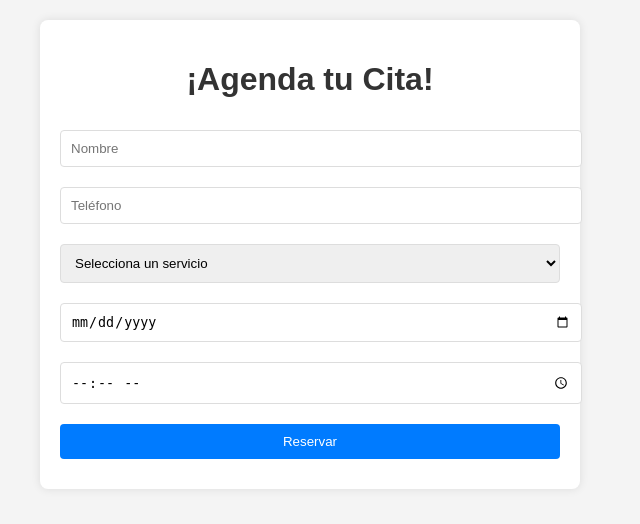
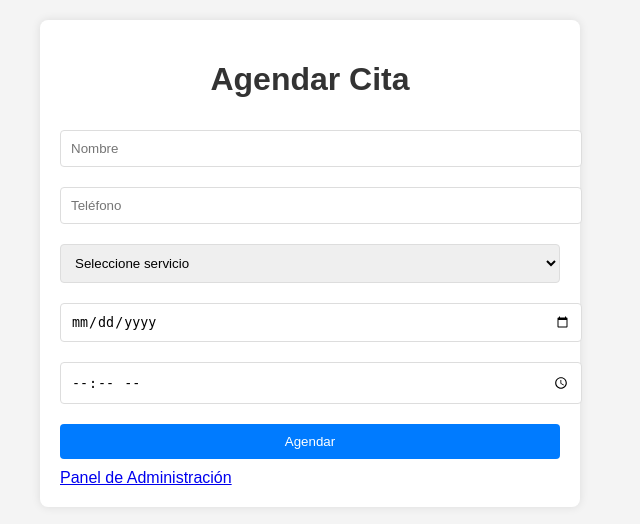
Before and after one commit to adaintel/barberia-citas, a Flask app: page / in a window 1280 px wide. Shown: the top 524 px of the page, without its empty margins (330-970 px from the left). Run offline with Flask 3, Linux system fonts and the light colour scheme; some libraries are stand-ins or nearby versions.

Commit message:
Update index.html
agregar lineas

```diff
--- a/templates/index.html
+++ b/templates/index.html
@@ -1,27 +1,25 @@
 <!DOCTYPE html>
-<html lang="es">
+<html>
 <head>
-    <meta charset="UTF-8">
-    <meta name="viewport" content="width=device-width, initial-scale=1.0">
-    <title>Reserva tu Cita - Barbería XYZ</title>
+    <title>Agendar Cita</title>
     <link rel="stylesheet" href="/static/style.css">
 </head>
 <body>
     <div class="container">
-        <h1>¡Agenda tu Cita!</h1>
+        <h1>Agendar Cita</h1>
         <form action="/agendar" method="POST">
             <input type="text" name="nombre" placeholder="Nombre" required>
             <input type="tel" name="telefono" placeholder="Teléfono" required>
             <select name="servicio" required>
-                <option value="" disabled selected>Selecciona un servicio</option>
-                <option value="Corte de pelo">Corte de pelo</option>
+                <option value="">Seleccione servicio</option>
+                <option value="Corte">Corte</option>
                 <option value="Barba">Barba</option>
-                <option value="Corte + Barba">Corte + Barba</option>
             </select>
             <input type="date" name="fecha" required>
             <input type="time" name="hora" required>
-            <button type="submit">Reservar</button>
+            <button type="submit">Agendar</button>
         </form>
+        <a href="/admin/cita/" class="admin-link">Panel de Administración</a>
     </div>
 </body>
 </html>
```
